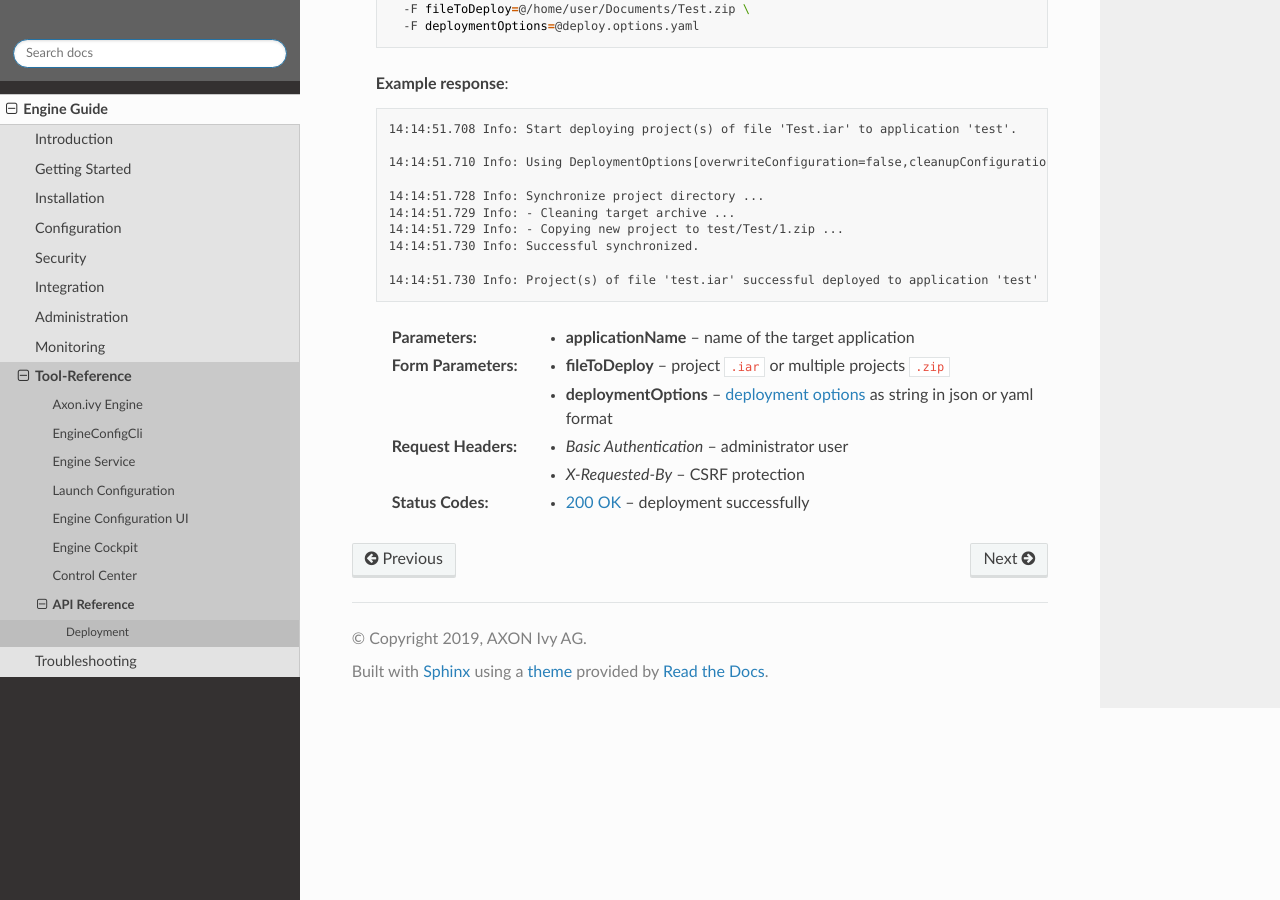
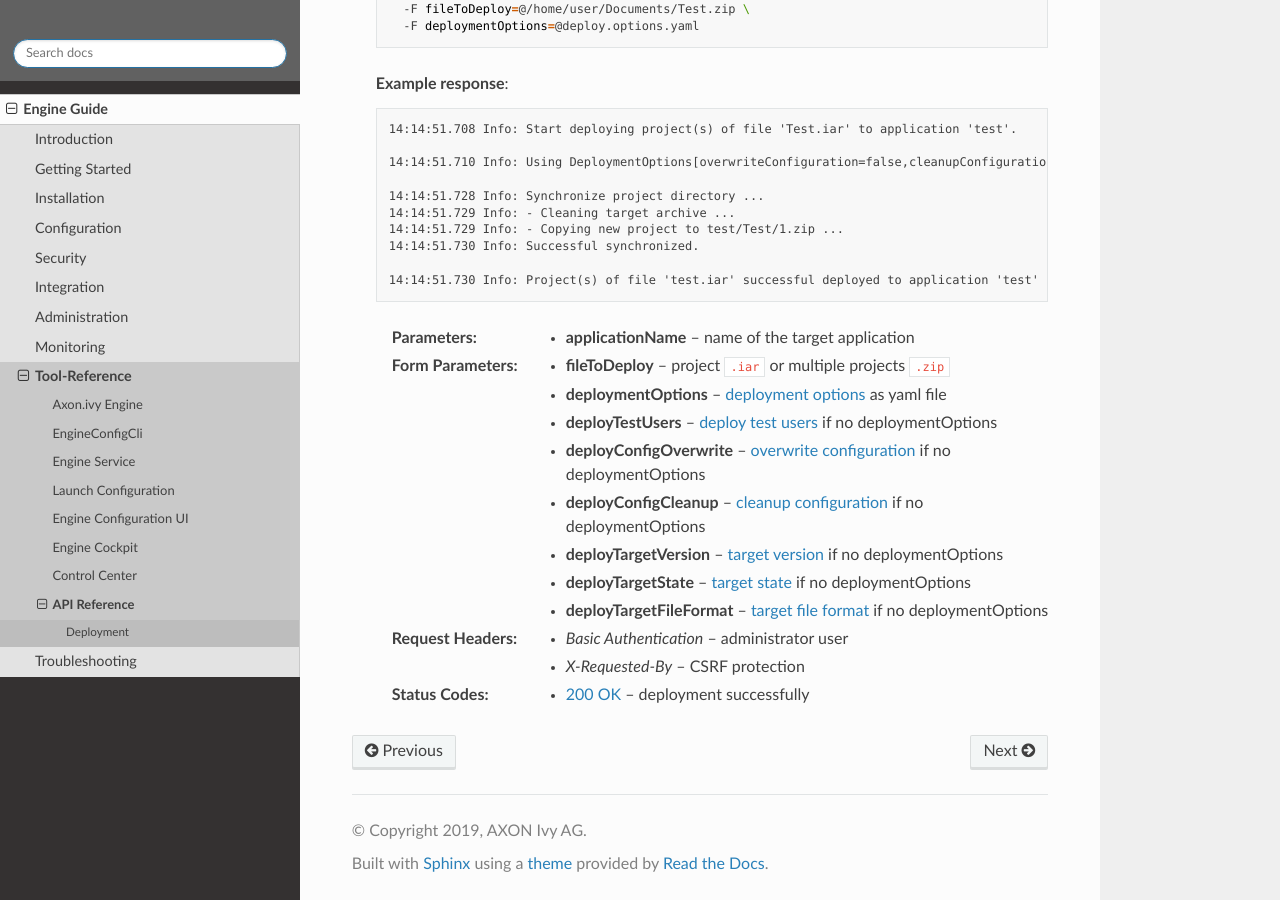
Before and after one commit to bernhardAxonIvy/doc, a Sphinx documentation site: the page built from source/engine-guide/tool-reference/api-reference.rst, in a window 1280 px wide and 900 px high, scrolled down 610 px. Built offline with Sphinx 7.4.7 and the Read the Docs theme 2.0.0, drawn with Linux system fonts in a browser that asks for light colours; the version number could not be read and is left out.

Commit message:
XIVY-3036 update engine guide for deploy options as paramter for rest deploy service

```diff
--- a/source/engine-guide/tool-reference/api-reference.rst
+++ b/source/engine-guide/tool-reference/api-reference.rst
@@ -52,7 +52,13 @@ Deployment
     :param applicationName: name of the target application
 
     :form fileToDeploy: project :file:`.iar` or multiple projects :file:`.zip`
-    :form deploymentOptions: :ref:`deployment options <deployment-options>` as string in json or yaml format
+    :form deploymentOptions: :ref:`deployment options <deployment-options>` as yaml file
+    :form deployTestUsers: :ref:`deploy test users <deployment-options>` if no deploymentOptions
+    :form deployConfigOverwrite: :ref:`overwrite configuration <deployment-options>` if no deploymentOptions
+    :form deployConfigCleanup: :ref:`cleanup configuration <deployment-options>` if no deploymentOptions
+    :form deployTargetVersion: :ref:`target version <deployment-options>` if no deploymentOptions
+    :form deployTargetState: :ref:`target state <deployment-options>` if no deploymentOptions
+    :form deployTargetFileFormat: :ref:`target file format <deployment-options>` if no deploymentOptions
 
     :reqheader Basic Authentication: administrator user
     :reqheader X-Requested-By: CSRF protection
```
